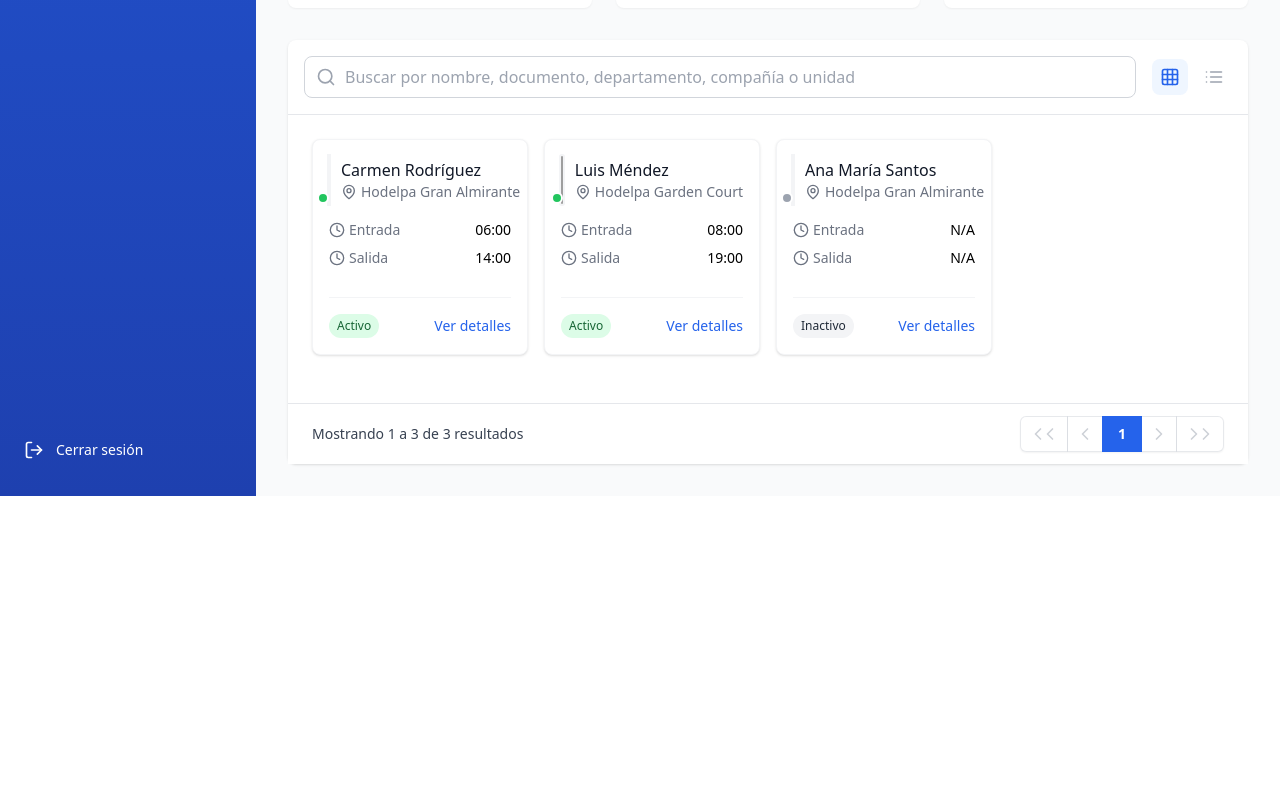
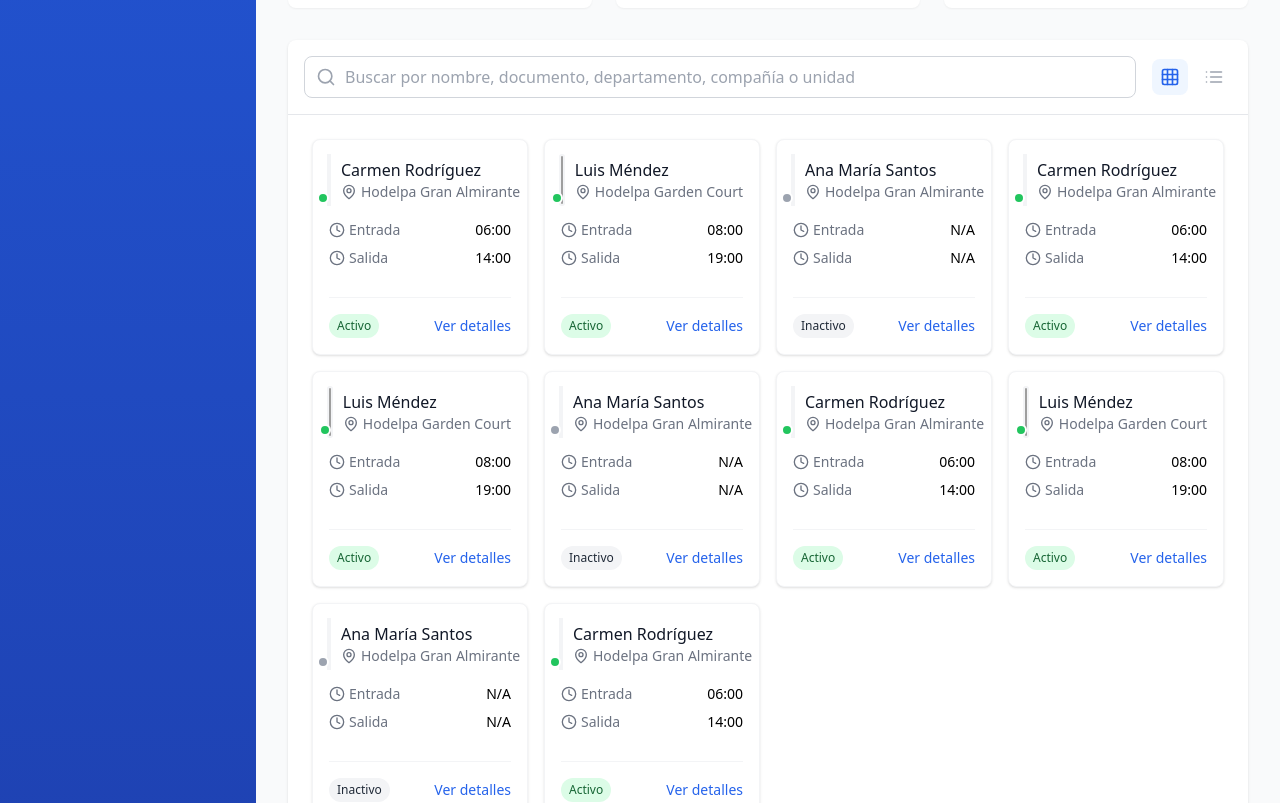
Before and after one commit to Dev-Ho-Tech/Prototype, a React (Vite) app: page / in a window 1280 px wide. Shown: the part 1040-1843 px from the top of the page. Before the commit the page ends 1536 px from the top, so only its background shows below. Built offline with nearby package versions, Linux system fonts and the light colour scheme; grey boxes are pictures that could not be loaded.

Commit message:
add data static cards

```diff
--- a/src/modules/dashboard/DashboardScreen.tsx
+++ b/src/modules/dashboard/DashboardScreen.tsx
@@ -298,6 +298,7 @@ function DashboardScreen() {
                   className="w-full pl-10 pr-4 py-2 border border-gray-300 rounded-lg focus:ring-2 focus:ring-blue-500 focus:border-blue-500"
                 />
               </div>
+
               <div className="flex items-center justify-end space-x-2">
                 <button
                   onClick={() => setViewMode('grid')}
@@ -389,6 +390,7 @@ function DashboardScreen() {
                         </div>
                       </div>
                     </div>
+
                   </div>
                 ))}
               </div>
--- a/src/modules/dashboard/data.ts
+++ b/src/modules/dashboard/data.ts
@@ -80,5 +80,209 @@ export const employeesData = [
       { date: '2025-02-13', shift: 'LPM', startTime: '', endTime: '' },
       { date: '2025-02-14', shift: 'LPM', startTime: '', endTime: '' },
     ]
+  },
+  {
+    id: '1001',
+    name: 'Carmen Rodríguez',
+    position: 'Recepcionista',
+    department: 'Front Desk',
+    location: 'Hodelpa Gran Almirante',
+    photo: 'https://images.unsplash.com/photo-1494790108377-be9c29b29330?w=400&h=400&fit=crop',
+    documentId: '402-1234567-8',
+    status: 'working',
+    schedule: [
+      { date: '2025-02-10', shift: 'M', startTime: '06:00', endTime: '14:00' },
+      { date: '2025-02-11', shift: 'M', startTime: '06:00', endTime: '14:00' },
+      { date: '2025-02-12', shift: 'D', startTime: '', endTime: '' },
+      { date: '2025-02-13', shift: 'M', startTime: '06:00', endTime: '14:00' },
+      { date: '2025-02-14', shift: 'M', startTime: '06:00', endTime: '14:00' },
+    ]
+  },
+  {
+    id: '1002',
+    name: 'Luis Méndez',
+    position: 'Chef Ejecutivo',
+    department: 'Cocina',
+    location: 'Hodelpa Garden Court',
+    photo: 'https://images.unsplash.com/photo-1472099645785-5658abf4ff4e?w=400&h=400&fit=crop',
+    documentId: '001-9876543-2',
+    status: 'working',
+    schedule: [
+      { date: '2025-02-10', shift: 'S', startTime: '08:00', endTime: '19:00' },
+      { date: '2025-02-11', shift: 'S', startTime: '08:00', endTime: '19:00' },
+      { date: '2025-02-12', shift: 'S', startTime: '08:00', endTime: '19:00' },
+      { date: '2025-02-13', shift: 'D', startTime: '', endTime: '' },
+      { date: '2025-02-14', shift: 'D', startTime: '', endTime: '' },
+    ]
+  },
+  {
+    id: '1003',
+    name: 'Ana María Santos',
+    position: 'Camarera',
+    department: 'Housekeeping',
+    location: 'Hodelpa Gran Almirante',
+    photo: 'https://images.unsplash.com/photo-1438761681033-6461ffad8d80?w=400&h=400&fit=crop',
+    documentId: '223-4567890-1',
+    status: 'break',
+    schedule: [
+      { date: '2025-02-10', shift: 'LPM', startTime: '', endTime: '' },
+      { date: '2025-02-11', shift: 'LPM', startTime: '', endTime: '' },
+      { date: '2025-02-12', shift: 'LPM', startTime: '', endTime: '' },
+      { date: '2025-02-13', shift: 'LPM', startTime: '', endTime: '' },
+      { date: '2025-02-14', shift: 'LPM', startTime: '', endTime: '' },
+    ]
+  },
+  {
+    id: '1001',
+    name: 'Carmen Rodríguez',
+    position: 'Recepcionista',
+    department: 'Front Desk',
+    location: 'Hodelpa Gran Almirante',
+    photo: 'https://images.unsplash.com/photo-1494790108377-be9c29b29330?w=400&h=400&fit=crop',
+    documentId: '402-1234567-8',
+    status: 'working',
+    schedule: [
+      { date: '2025-02-10', shift: 'M', startTime: '06:00', endTime: '14:00' },
+      { date: '2025-02-11', shift: 'M', startTime: '06:00', endTime: '14:00' },
+      { date: '2025-02-12', shift: 'D', startTime: '', endTime: '' },
+      { date: '2025-02-13', shift: 'M', startTime: '06:00', endTime: '14:00' },
+      { date: '2025-02-14', shift: 'M', startTime: '06:00', endTime: '14:00' },
+    ]
+  },
+  {
+    id: '1002',
+    name: 'Luis Méndez',
+    position: 'Chef Ejecutivo',
+    department: 'Cocina',
+    location: 'Hodelpa Garden Court',
+    photo: 'https://images.unsplash.com/photo-1472099645785-5658abf4ff4e?w=400&h=400&fit=crop',
+    documentId: '001-9876543-2',
+    status: 'working',
+    schedule: [
+      { date: '2025-02-10', shift: 'S', startTime: '08:00', endTime: '19:00' },
+      { date: '2025-02-11', shift: 'S', startTime: '08:00', endTime: '19:00' },
+      { date: '2025-02-12', shift: 'S', startTime: '08:00', endTime: '19:00' },
+      { date: '2025-02-13', shift: 'D', startTime: '', endTime: '' },
+      { date: '2025-02-14', shift: 'D', startTime: '', endTime: '' },
+    ]
+  },
+  {
+    id: '1003',
+    name: 'Ana María Santos',
+    position: 'Camarera',
+    department: 'Housekeeping',
+    location: 'Hodelpa Gran Almirante',
+    photo: 'https://images.unsplash.com/photo-1438761681033-6461ffad8d80?w=400&h=400&fit=crop',
+    documentId: '223-4567890-1',
+    status: 'break',
+    schedule: [
+      { date: '2025-02-10', shift: 'LPM', startTime: '', endTime: '' },
+      { date: '2025-02-11', shift: 'LPM', startTime: '', endTime: '' },
+      { date: '2025-02-12', shift: 'LPM', startTime: '', endTime: '' },
+      { date: '2025-02-13', shift: 'LPM', startTime: '', endTime: '' },
+      { date: '2025-02-14', shift: 'LPM', startTime: '', endTime: '' },
+    ]
+  },
+  {
+    id: '1001',
+    name: 'Carmen Rodríguez',
+    position: 'Recepcionista',
+    department: 'Front Desk',
+    location: 'Hodelpa Gran Almirante',
+    photo: 'https://images.unsplash.com/photo-1494790108377-be9c29b29330?w=400&h=400&fit=crop',
+    documentId: '402-1234567-8',
+    status: 'working',
+    schedule: [
+      { date: '2025-02-10', shift: 'M', startTime: '06:00', endTime: '14:00' },
+      { date: '2025-02-11', shift: 'M', startTime: '06:00', endTime: '14:00' },
+      { date: '2025-02-12', shift: 'D', startTime: '', endTime: '' },
+      { date: '2025-02-13', shift: 'M', startTime: '06:00', endTime: '14:00' },
+      { date: '2025-02-14', shift: 'M', startTime: '06:00', endTime: '14:00' },
+    ]
+  },
+  {
+    id: '1002',
+    name: 'Luis Méndez',
+    position: 'Chef Ejecutivo',
+    department: 'Cocina',
+    location: 'Hodelpa Garden Court',
+    photo: 'https://images.unsplash.com/photo-1472099645785-5658abf4ff4e?w=400&h=400&fit=crop',
+    documentId: '001-9876543-2',
+    status: 'working',
+    schedule: [
+      { date: '2025-02-10', shift: 'S', startTime: '08:00', endTime: '19:00' },
+      { date: '2025-02-11', shift: 'S', startTime: '08:00', endTime: '19:00' },
+      { date: '2025-02-12', shift: 'S', startTime: '08:00', endTime: '19:00' },
+      { date: '2025-02-13', shift: 'D', startTime: '', endTime: '' },
+      { date: '2025-02-14', shift: 'D', startTime: '', endTime: '' },
+    ]
+  },
+  {
+    id: '1003',
+    name: 'Ana María Santos',
+    position: 'Camarera',
+    department: 'Housekeeping',
+    location: 'Hodelpa Gran Almirante',
+    photo: 'https://images.unsplash.com/photo-1438761681033-6461ffad8d80?w=400&h=400&fit=crop',
+    documentId: '223-4567890-1',
+    status: 'break',
+    schedule: [
+      { date: '2025-02-10', shift: 'LPM', startTime: '', endTime: '' },
+      { date: '2025-02-11', shift: 'LPM', startTime: '', endTime: '' },
+      { date: '2025-02-12', shift: 'LPM', startTime: '', endTime: '' },
+      { date: '2025-02-13', shift: 'LPM', startTime: '', endTime: '' },
+      { date: '2025-02-14', shift: 'LPM', startTime: '', endTime: '' },
+    ]
+  },
+  {
+    id: '1001',
+    name: 'Carmen Rodríguez',
+    position: 'Recepcionista',
+    department: 'Front Desk',
+    location: 'Hodelpa Gran Almirante',
+    photo: 'https://images.unsplash.com/photo-1494790108377-be9c29b29330?w=400&h=400&fit=crop',
+    documentId: '402-1234567-8',
+    status: 'working',
+    schedule: [
+      { date: '2025-02-10', shift: 'M', startTime: '06:00', endTime: '14:00' },
+      { date: '2025-02-11', shift: 'M', startTime: '06:00', endTime: '14:00' },
+      { date: '2025-02-12', shift: 'D', startTime: '', endTime: '' },
+      { date: '2025-02-13', shift: 'M', startTime: '06:00', endTime: '14:00' },
+      { date: '2025-02-14', shift: 'M', startTime: '06:00', endTime: '14:00' },
+    ]
+  },
+  {
+    id: '1002',
+    name: 'Luis Méndez',
+    position: 'Chef Ejecutivo',
+    department: 'Cocina',
+    location: 'Hodelpa Garden Court',
+    photo: 'https://images.unsplash.com/photo-1472099645785-5658abf4ff4e?w=400&h=400&fit=crop',
+    documentId: '001-9876543-2',
+    status: 'working',
+    schedule: [
+      { date: '2025-02-10', shift: 'S', startTime: '08:00', endTime: '19:00' },
+      { date: '2025-02-11', shift: 'S', startTime: '08:00', endTime: '19:00' },
+      { date: '2025-02-12', shift: 'S', startTime: '08:00', endTime: '19:00' },
+      { date: '2025-02-13', shift: 'D', startTime: '', endTime: '' },
+      { date: '2025-02-14', shift: 'D', startTime: '', endTime: '' },
+    ]
+  },
+  {
+    id: '1003',
+    name: 'Ana María Santos',
+    position: 'Camarera',
+    department: 'Housekeeping',
+    location: 'Hodelpa Gran Almirante',
+    photo: 'https://images.unsplash.com/photo-1438761681033-6461ffad8d80?w=400&h=400&fit=crop',
+    documentId: '223-4567890-1',
+    status: 'break',
+    schedule: [
+      { date: '2025-02-10', shift: 'LPM', startTime: '', endTime: '' },
+      { date: '2025-02-11', shift: 'LPM', startTime: '', endTime: '' },
+      { date: '2025-02-12', shift: 'LPM', startTime: '', endTime: '' },
+      { date: '2025-02-13', shift: 'LPM', startTime: '', endTime: '' },
+      { date: '2025-02-14', shift: 'LPM', startTime: '', endTime: '' },
+    ]
   }
 ];
```
